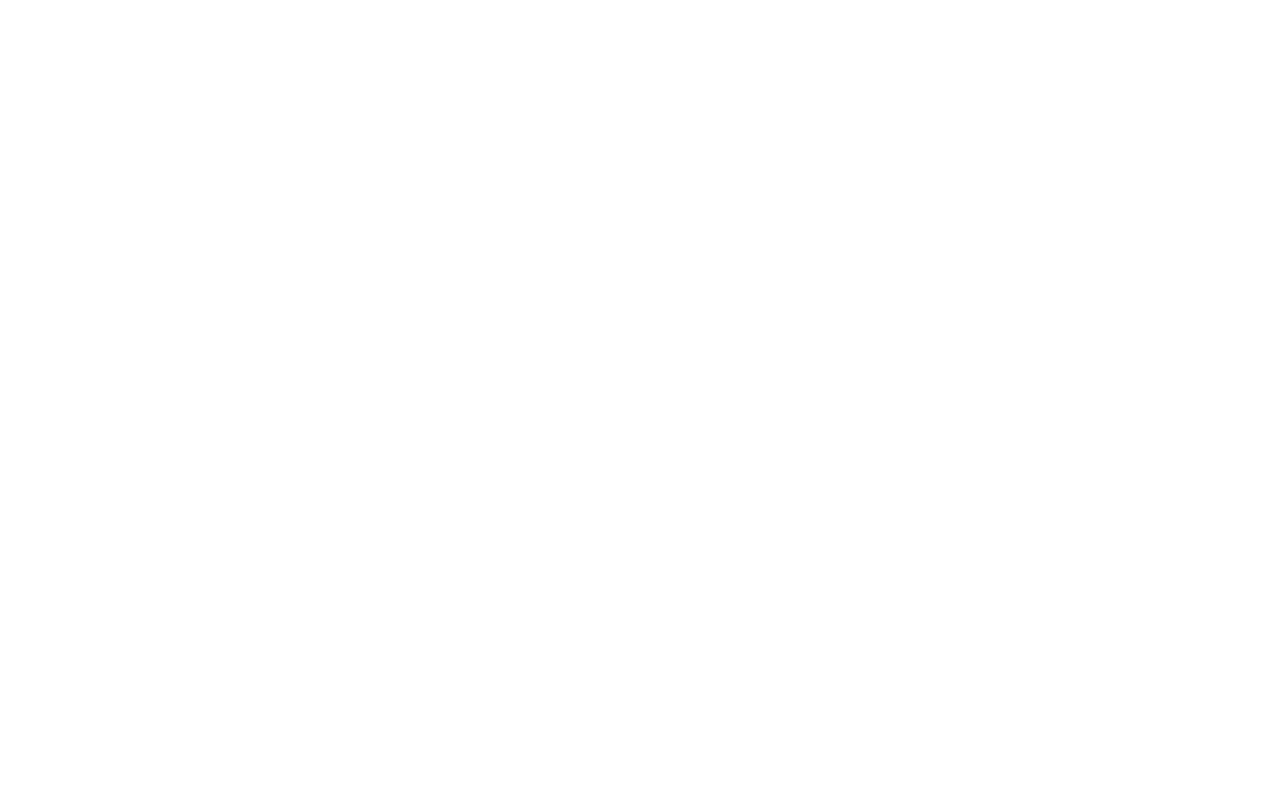
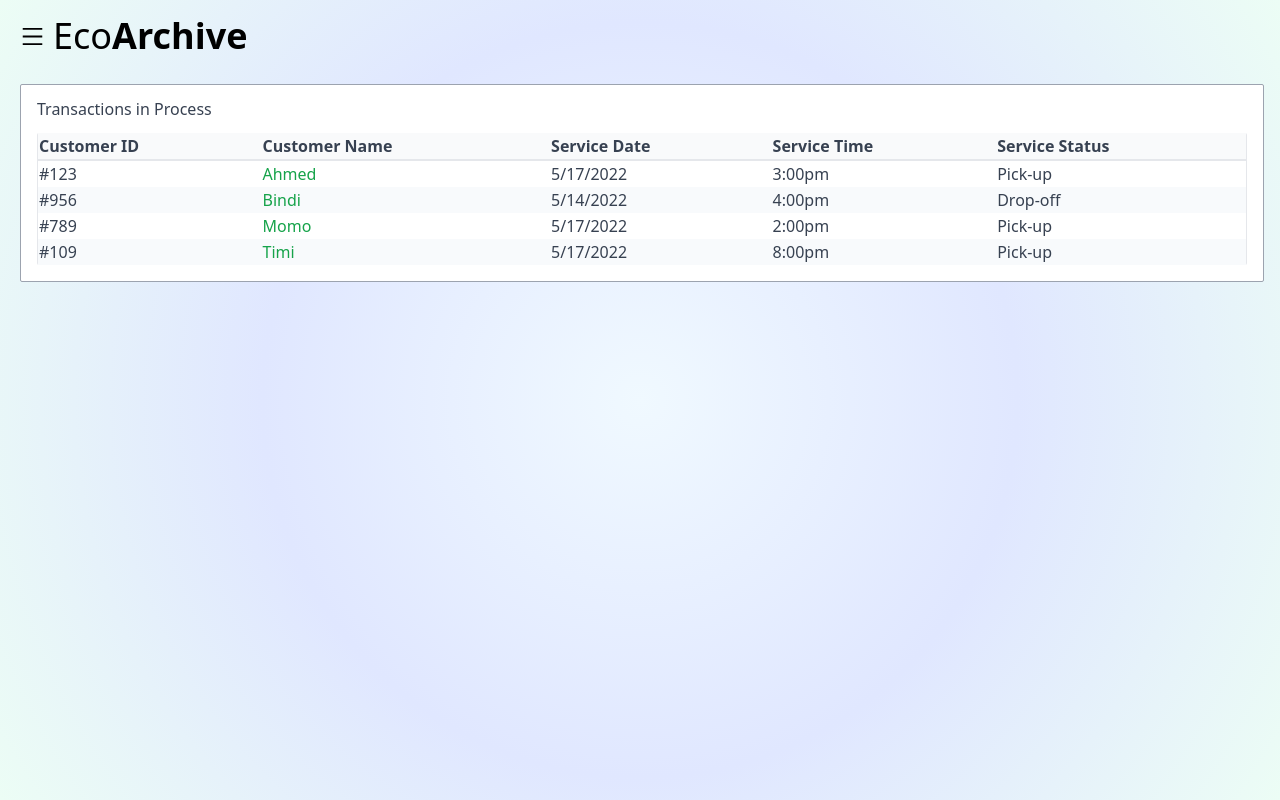
Before and after one commit to anthonyjdam/Eco_Archive, a React (Vite) app in the folder client/: page /employeeDashboard in a window 1280 px wide. Before the commit this address had no page. Built offline with nearby package versions, Linux system fonts and the light colour scheme.

Commit message:
"Employee pages upload"

```diff
--- a/client/package.json
+++ b/client/package.json
@@ -12,6 +12,7 @@
     "axios": "^1.3.4",
     "react": "^18.2.0",
     "react-dom": "^18.2.0",
+    "react-icons": "^4.8.0",
     "react-router-dom": "^6.10.0"
   },
   "devDependencies": {
@@ -20,7 +21,7 @@
     "@vitejs/plugin-react": "^3.1.0",
     "autoprefixer": "^10.4.14",
     "postcss": "^8.4.21",
-    "tailwindcss": "^3.2.7",
+    "tailwindcss": "^3.3.1",
     "vite": "^4.2.0"
   }
 }
--- a/client/src/App.jsx
+++ b/client/src/App.jsx
@@ -6,6 +6,7 @@
 import DropOff from "./component/CustomerPages/DropOff";
 import CustomerSettings from "./component/CustomerPages/CustomerSettings";
 import AdminDashboard from "./component/AdminPages/AdminDashboard";
+import EmployeeDashboard from "./component/EmployeePages/EmployeeDashboard";
 
 
 function App() {
@@ -21,6 +22,7 @@
           <Route path="/pickUp" element={<PickUp />}></Route>
           <Route path="/dropOff" element={<DropOff />}></Route>
           <Route path="/customerSettings" element={<CustomerSettings />}></Route>
+          <Route path="/employeeDashboard" element={<EmployeeDashboard />}></Route>
         </Routes>
       </BrowserRouter>
 
--- /dev/null
+++ b/client/src/component/EmployeePages/EmployeeDashboard.jsx
@@ -0,0 +1,55 @@
+import React, { useState } from 'react'
+import { AiOutlineClose, AiOutlineLogout, AiOutlineMenu, AiOutlineProfile } from "react-icons/ai"
+import EmployeeTable from './EmployeeTable'
+
+function EmployeeDashboard() {
+
+  const [nav, setNav] = useState(false)
+
+  return (
+    <main className="w-full lg:pl-1 min-h-screen bg-[radial-gradient(circle_at_center,_var(--tw-gradient-stops))] from-sky-50 via-indigo-100 to-emerald-50 ">
+      <div className='max-w-[1640px] mx-auto flex justify-between items-center p-4'>
+        <div className='flex items-center'>
+          <div onClick={()=> setNav(!nav)} className='cursor-pointer'>
+            <AiOutlineMenu size={25} />
+          </div>
+          <h1 className='text-2xl sm:text-3xl lg:text-4xl px-2'>
+            Eco<span className='font-bold'>Archive</span>
+          </h1>
+        </div>
+      </div>
+
+
+      <div>
+        <div class="flex flex-row gap-4 relative m-3 px-1">
+          <EmployeeTable />
+        </div>
+      </div>
+
+
+    {/* Side menu */}
+      {nav ? <div class="bg-black/60 fixed w-full h-screen z-10 top-0 left-0"></div> : ""}
+
+      <div className={nav ? 'fixed top-0 left-0 w-[250px] h-screen bg-white z-10 duration-300' : "fixed top-0 left-[-100%] w-[250] h-screen bg-white z-10 duration-300"}>
+        <AiOutlineClose onClick={()=> setNav(!nav)} size={30} className="absolute right-4 top-4 cursor-pointer"
+        />
+        <h2 className='text-2xl p-4'>
+          Eco<span className='font-bold'>Archive</span>
+        </h2>
+        <nav>
+          <ul className='flex flex-col p-4 text-gray-800'>
+            <li className='text-xl py-4 flex'>
+              <AiOutlineProfile size={25} className='mr-4' /> Profile
+            </li>
+            <li className='text-xl py-4 flex'>
+              <AiOutlineLogout size={25} className='mr-4' /> Log Out
+            </li>
+          </ul>
+        </nav>
+
+      </div>
+    </main>
+  )
+}
+
+export default EmployeeDashboard
--- /dev/null
+++ b/client/src/component/EmployeePages/EmployeeTable.jsx
@@ -0,0 +1,69 @@
+import React from 'react'
+import { Link } from "react-router-dom";
+
+
+const dummyData =  [
+    {
+        customer_id: '123',
+        customer_name: 'Ahmed',
+        service_date: '2022-05-17T03:24:00',
+        service_time: '3:00pm',
+        current_service_status: 'Pick-up'
+    },
+    {
+        customer_id: '956',
+        customer_name: 'Bindi',
+        service_date: '2022-05-14T05:24:00',
+        service_time: '4:00pm',
+        current_service_status: 'Drop-off'
+    },
+    {
+        customer_id: '789',
+        customer_name: 'Momo',
+        service_date: '2022-05-17T07:24:00',
+        service_time: '2:00pm',
+        current_service_status: 'Pick-up'
+    },
+    {
+        customer_id: '109',
+        customer_name: 'Timi',
+        service_date: '2022-05-17T02:24:00',
+        service_time: '8:00pm',
+        current_service_status: 'Pick-up'
+    },
+
+]
+
+
+export default function EmployeeTable() {
+  return (
+    <div className='bg-white px-4 pt-3 pb-4 rounded-sm border border-gray-400 flex-1'>
+        <strong className='text-gray-700 font-medium '>Transactions in Process</strong>
+        <div className='border-x border-gray-200 rounded-sm mt-3'>
+            <table className='w-full text-gray-700'>
+                <thead class="bg-gray-50 border-b-2 border-gray-200">
+                    <tr className='font-semibold'>
+                        <td>Customer ID</td>
+                        <td>Customer Name</td>
+                        <td>Service Date</td>
+                        <td>Service Time</td>
+                        <td>Service Status</td>
+                    </tr>
+                </thead>
+                <tbody>
+                {dummyData.map((order)=> (
+                    <tr key={order.customer_id} class="odd:bg-white even:bg-slate-50">
+                        <td>#{order.customer_id}</td>
+                        <td className='text-green-600'><Link to={`/customer/${order.customer_name}`} className='flex hover:underline'>{order.customer_name}</Link></td>
+                        <td>{new Date(order.service_date).toLocaleDateString()}</td>
+                        <td>{order.service_time}</td>
+                        <td>{order.current_service_status}</td>
+
+                    </tr>
+                ))}
+                </tbody>
+            </table>
+        </div>
+    </div>
+ )
+}
```
Also changed, not shown: 1 other file (tests, documents, lock files or other folders).
